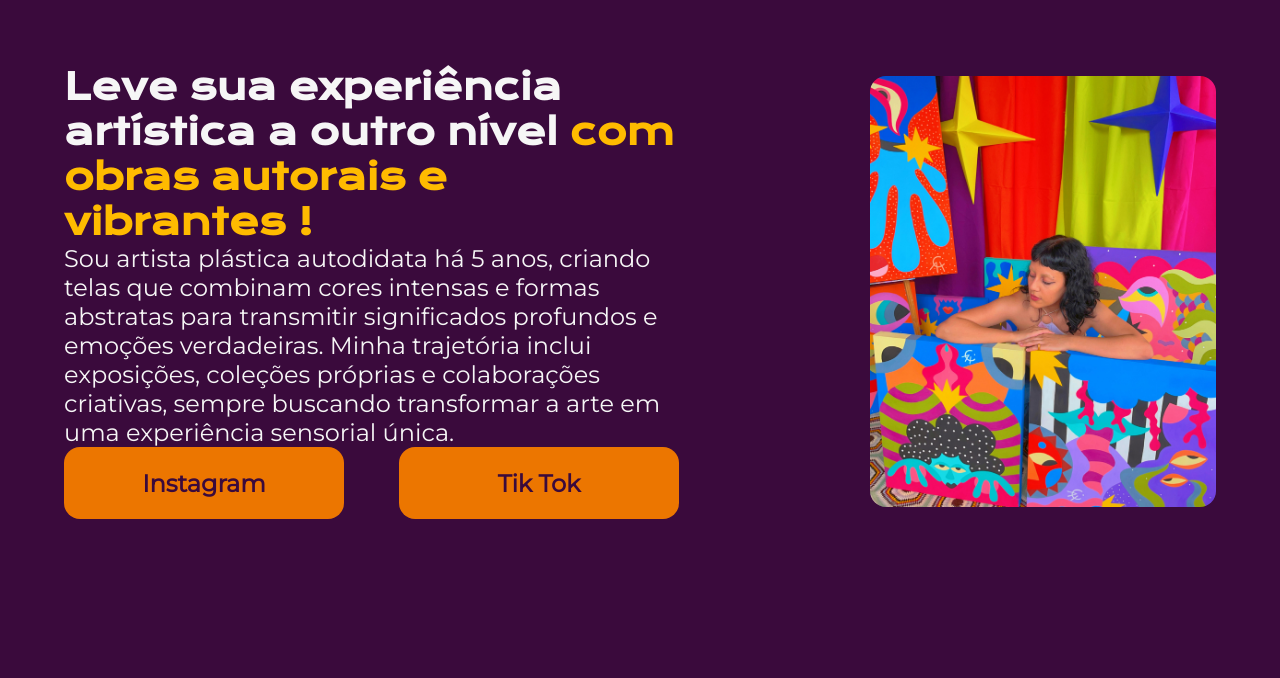
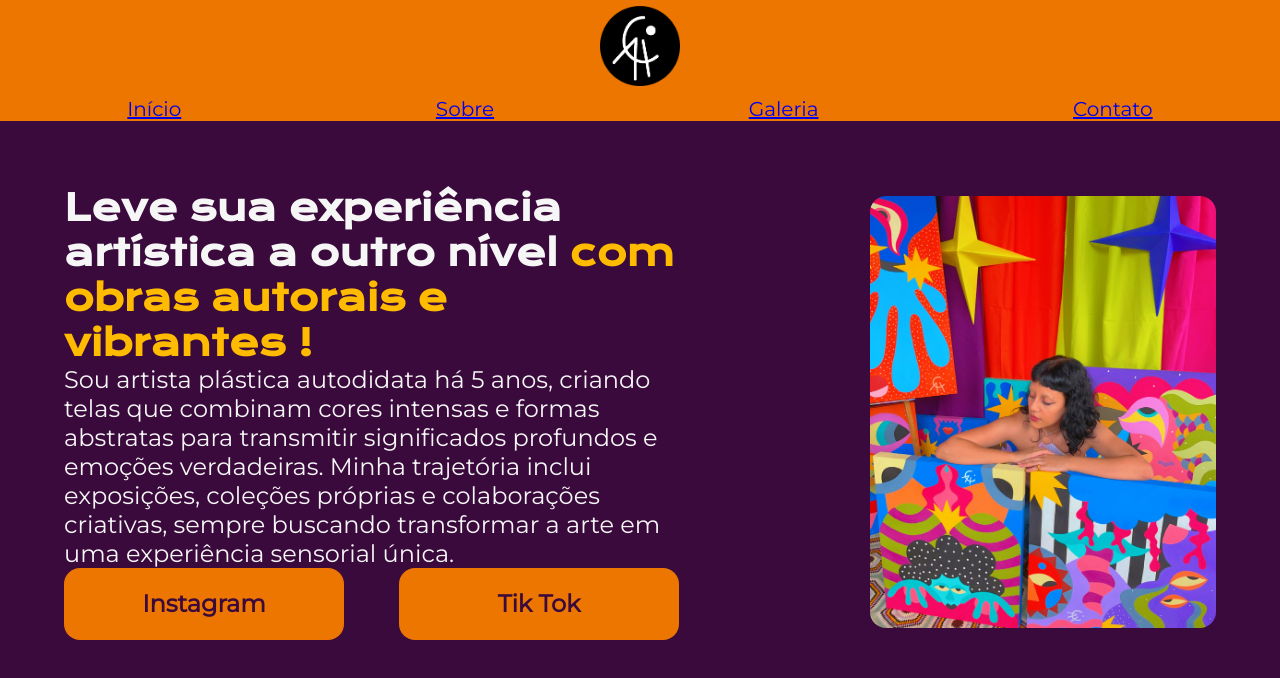
Before and after one commit to brenogus/portifolio, a plain HTML site: page index.html in a window 1280 px wide. Drawn offline with nearby package versions, Linux system fonts and the light colour scheme.

Commit message:
adição de cabeçalho

```diff
--- a/index.html
+++ b/index.html
@@ -8,7 +8,17 @@
         <link rel="stylesheet" href="style.css">
     </head>
     <body>
-        <header></header>
+        <header>
+            <div class="container">
+                <img class="logo" src="logo.png" alt="Logo">
+                <nav class="navegacao" aria-label="Navegação principal">
+                    <a href="index.html">Início</a>
+                    <a href="sobre.html">Sobre</a>
+                    <a class="active" href="galeria.html">Galeria</a>
+                    <a href="contato.html">Contato</a>
+                </nav>
+            </div>
+        </header>
         <main class="apresentacao">
             <section class="apresentacao__conteudo">
                 <h1 class="apresentacao__conteudo__titulo">Leve sua experiência artística a outro nível <strong class="titulo-destaque">com obras autorais e vibrantes !</strong></h1>
--- a/style.css
+++ b/style.css
@@ -60,3 +60,31 @@ img {
   font-family: "Montserrat", sans-serif ;
 
 }
+
+.container {
+
+  background-color: #EC7600;
+  text-align: center;
+}
+
+.navegacao {
+  box-sizing: border-box;
+  display: flex;
+  text-align: center;
+  justify-content: space-around;
+  font-size: 20px;
+  border-radius: 16px;
+  text-decoration: none;
+  font-family: "Montserrat", sans-serif ;
+
+
+}
+
+.logo {
+  max-height: 10vh;
+  margin: 0.5vw;
+}
+
+footer {
+  margin: 50px;
+}
```
Also changed, not shown: logo.PNG (added), texto.txt (added).
